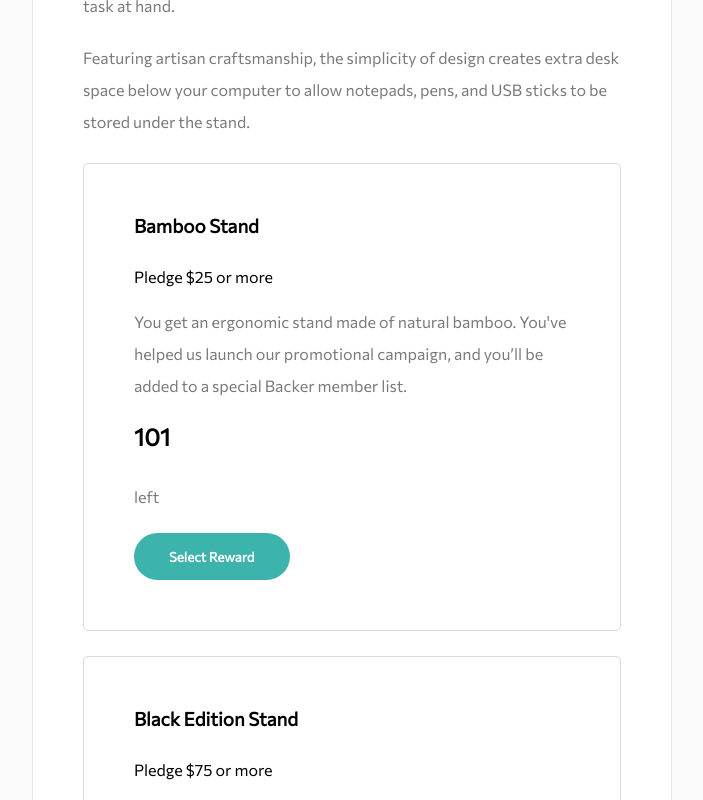
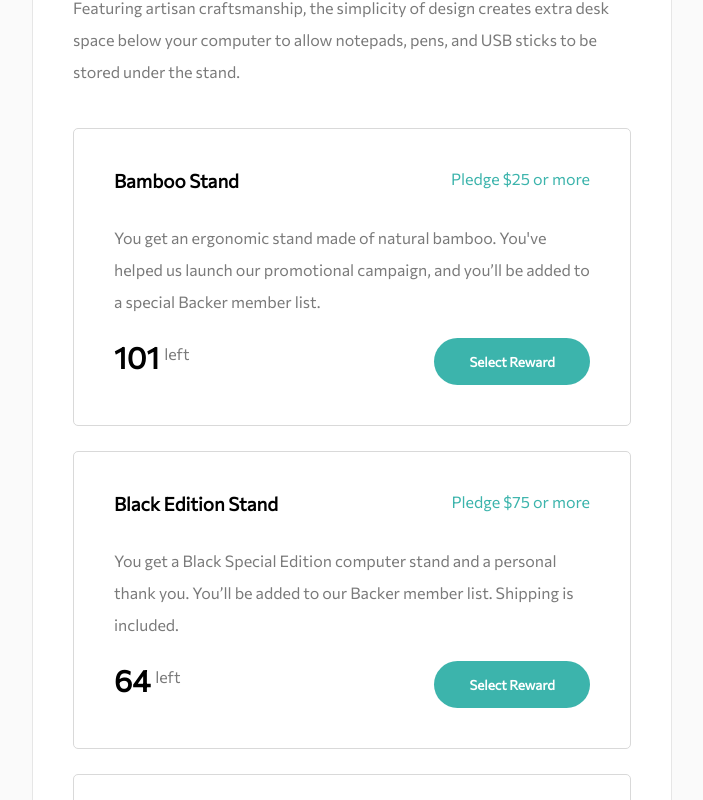
Before and after one commit to Phiisource/crowdfunding-product-page-main, a React (Create React App) app: page / in a window 1280 px wide. Shown: the part 1020-1820 px from the top of the page, without its empty margins (288-991 px from the left). Built offline with nearby package versions, Linux system fonts and the light colour scheme.

Commit message:
Card Items css added

```diff
--- a/src/components/CardItem.css
+++ b/src/components/CardItem.css
@@ -0,0 +1,33 @@
+.card-header, .card-bottom, .numberLeft {
+    display: flex;
+}
+
+.card-header span {
+    color: hsl(176, 50%, 47%);
+}
+
+.card-header h3, .numberLeft {
+    margin-right: auto;
+    margin-bottom: 10px;
+}
+
+.numberLeft h2 {
+    align-self: center;
+    font-size: 30px;
+    margin-bottom: 0;
+    margin-right: 5px;
+}
+
+.numberLeft p {
+    margin: 0;
+}
+
+.card-bottom .btn-mobile {
+    align-self: center;
+}
+
+@media screen and (max-width: 960px) {
+    .card-header, .card-bottom {
+        display: block;
+    }
+}
--- a/src/components/MainContainer.css
+++ b/src/components/MainContainer.css
@@ -18,7 +18,7 @@
 }
 
 .inner__main__container {
-    padding: 50px;
+    padding: 40px;
 }
 
 .centered__container {
@@ -30,6 +30,6 @@
 
 @media screen and (max-width: 960px) {
     .inner__main__container {
-        padding: 20px;
+        padding: 30px;
     }
 }
--- a/src/components/pages/Home.css
+++ b/src/components/pages/Home.css
@@ -17,6 +17,10 @@
     justify-content: center;
 }
 
+.card__items__container {
+    margin-top: 40px;
+}
+
 @media screen and (max-width: 960px) {
     .content__wrapper {
         width: 90vw;
--- a/src/components/pages/Home.js
+++ b/src/components/pages/Home.js
@@ -39,13 +39,14 @@ function Home() {
 
                         <p>Featuring artisan craftsmanship, the simplicity of design creates extra desk space below your computer
                         to allow notepads, pens, and USB sticks to be stored under the stand.</p>
+                        <div className="card__items__container">
                             <MainContainer containerStyle="main__container__greyborder">
                                 <CardItem
                                     cardName="Bamboo Stand"
                                     minPledge={25}
                                     description="You get an ergonomic stand made of natural bamboo. You've helped us launch our promotional campaign, and
                                 you’ll be added to a special Backer member list."
-                                limitNumberEntry={101}/>
+                                    limitNumberEntry={101} />
                             </MainContainer>
                             <MainContainer containerStyle="main__container__greyborder">
                                 <CardItem
@@ -53,7 +54,7 @@ function Home() {
                                     minPledge={75}
                                     description="You get a Black Special Edition computer stand and a personal thank you. You’ll be added to our Backer
                                 member list. Shipping is included."
-                                limitNumberEntry={64}/>
+                                    limitNumberEntry={64} />
                             </MainContainer>
                             <MainContainer containerStyle="main__container__greyborder">
                                 <CardItem
@@ -61,8 +62,9 @@ function Home() {
                                     minPledge={200}
                                     description="You get two Special Edition Mahogany stands, a Backer T-Shirt, and a personal thank you. You’ll be added
                                 to our Backer member list. Shipping is included."
-                                limitNumberEntry={0}/>
+                                    limitNumberEntry={0} />
                             </MainContainer>
+                        </div>
                     </MainContainer>
                 </div>
             </div>
```
Lines whose indentation alone changed are shown as unchanged.
